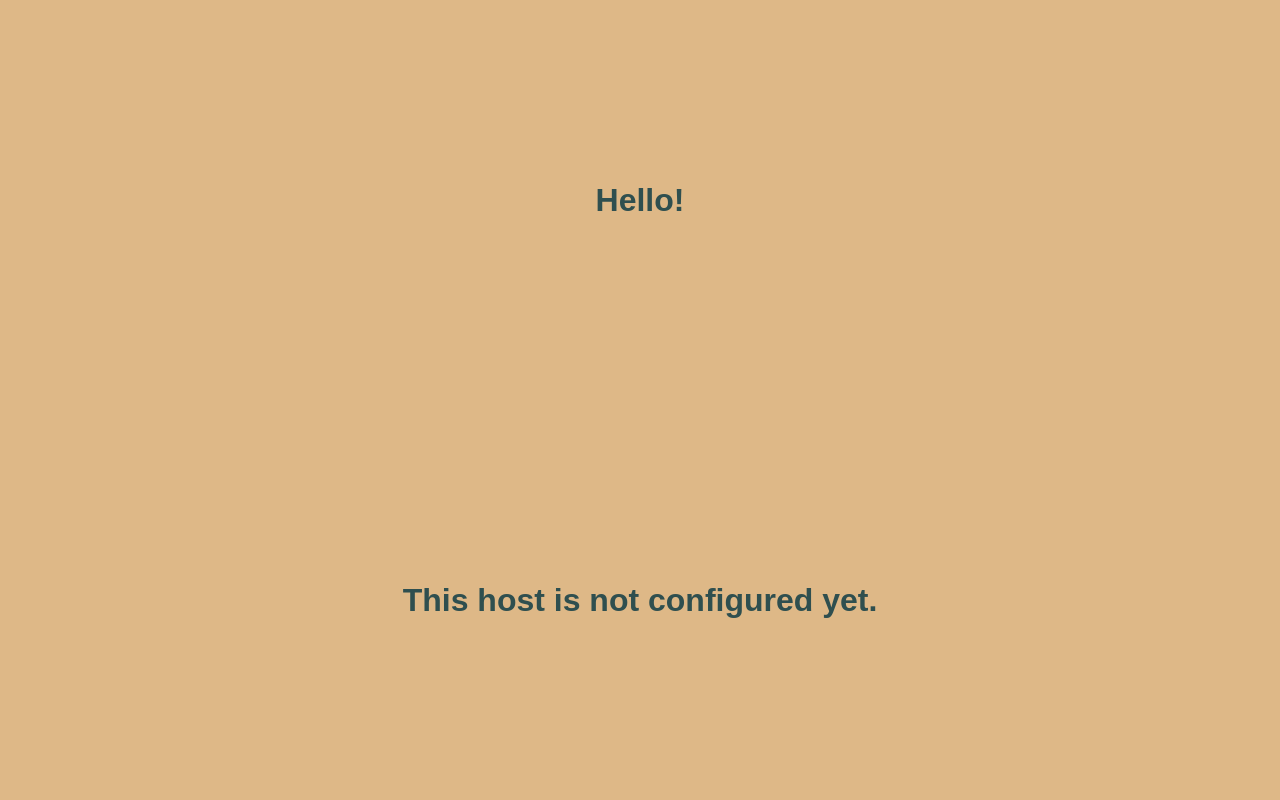
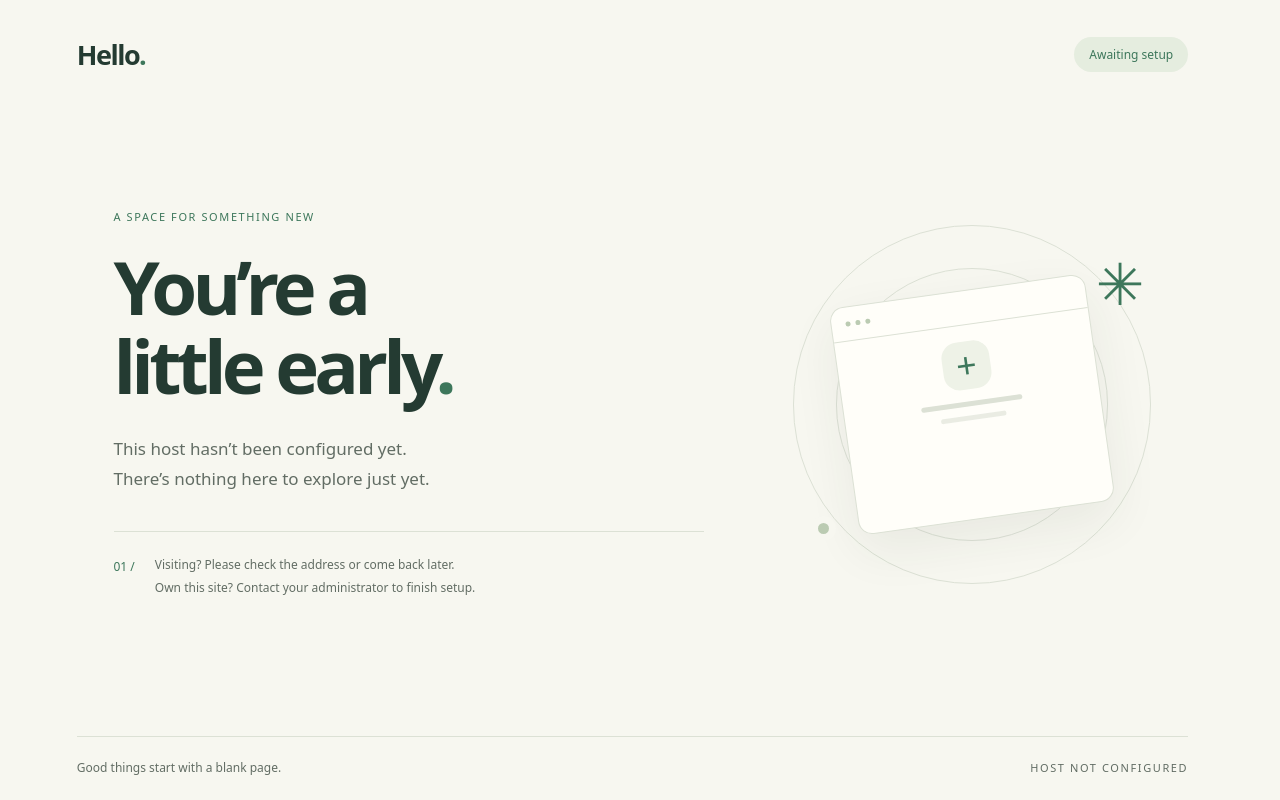
Before and after one commit to holizm/server, a plain HTML site: page webServer/defaultHtml/index.html in a window 1280 px wide. Drawn offline with Linux system fonts and the light colour scheme.

Commit message:
committed by script

```diff
--- /dev/null
+++ b/webServer/defaultHtml/illustration.css
@@ -0,0 +1,87 @@
+.illustration {
+    align-items: center;
+    aspect-ratio: 1;
+    display: flex;
+    flex: 0 0 clamp(240px, 28vw, 380px);
+    justify-content: center;
+    position: relative;
+
+    .orbit {
+        border: 1px solid var(--borderColor);
+        border-radius: 50%;
+        inset: 0;
+        position: absolute;
+
+        &.inner {
+            inset: 12%;
+        }
+    }
+
+    .window {
+        background: var(--windowSurface);
+        border: 1px solid var(--borderColor);
+        border-radius: 14px;
+        box-shadow: 0 18px 50px var(--windowShadow);
+        height: 64%;
+        transform: rotate(-8deg);
+        width: 72%;
+    }
+
+    .bar {
+        border-bottom: 1px solid var(--borderColor);
+        display: flex;
+        gap: 5px;
+        padding: 14px;
+
+        i {
+            background: var(--detailColor);
+            border-radius: 50%;
+            height: 5px;
+            width: 5px;
+        }
+    }
+
+    .symbol {
+        background: var(--symbolSurface);
+        border-radius: 16px;
+        color: var(--accentText);
+        font-size: 36px;
+        font-weight: 200;
+        line-height: 48px;
+        margin: 16px auto 12px;
+        text-align: center;
+        width: 48px;
+    }
+
+    .line {
+        background: var(--borderColor);
+        border-radius: 4px;
+        height: 5px;
+        margin: 9px auto;
+        width: 40%;
+
+        &.short {
+            opacity: 0.6;
+            width: 26%;
+        }
+    }
+
+    .spark {
+        color: var(--accentText);
+        font-size: 58px;
+        inset-block-start: 5%;
+        inset-inline-end: 2%;
+        position: absolute;
+    }
+
+    .point {
+        background: var(--detailColor);
+        border: 7px solid var(--pageSurface);
+        border-radius: 50%;
+        height: 25px;
+        inset-block-end: 12%;
+        inset-inline-start: 5%;
+        position: absolute;
+        width: 25px;
+    }
+}
--- a/webServer/defaultHtml/index.html
+++ b/webServer/defaultHtml/index.html
@@ -1,34 +1,49 @@
 <!DOCTYPE html>
-<html>
-
+<html lang='en'>
 <head>
-    <title>Non-configured Host</title>
-    <style>
-        * {
-            padding: 0;
-            margin: 0;
-        }
-
-        html {
-            height: 100%;
-        }
-
-        body {
-            display: grid;
-            place-items: center;
-            height: 100%;
-            background-color: burlywood;
-            font-family: sans-serif;
-            font-size: 200%;
-            font-weight: bold;
-            color: darkslategrey;
-        }
-    </style>
+    <meta charset='utf-8'>
+    <meta name='viewport' content='width=device-width, initial-scale=1'>
+    <meta name='robots' content='noindex, nofollow'>
+    <meta name='color-scheme' content='light'>
+    <title>Host not configured</title>
+    <link rel='stylesheet' href='/variables.css'>
+    <link rel='stylesheet' href='/page.css'>
+    <link rel='stylesheet' href='/illustration.css'>
+    <link rel='stylesheet' href='/layout.css'>
 </head>
-
 <body>
-    <p>Hello!</p>
-    <p>This host is not configured yet.</p>
+    <div class='page'>
+        <header>
+            <span class='wordmark'>Hello<span aria-hidden='true'>.</span></span>
+            <span class='status'>Awaiting setup</span>
+        </header>
+        <main>
+            <div class='illustration' aria-hidden='true'>
+                <div class='orbit'></div>
+                <div class='orbit inner'></div>
+                <div class='window'>
+                    <div class='bar'><i></i><i></i><i></i></div>
+                    <div class='symbol'>+</div>
+                    <div class='line'></div>
+                    <div class='line short'></div>
+                </div>
+                <span class='spark'>✳</span>
+                <span class='point'></span>
+            </div>
+            <div class='content'>
+                <p class='eyebrow'>A space for something new</p>
+                <h1>You’re a little early<span>.</span></h1>
+                <p class='description'>This host hasn’t been configured yet.<br>There’s nothing here to explore just yet.</p>
+                <div class='note'>
+                    <span class='number' aria-hidden='true'>01 /</span>
+                    <p>Visiting? Please check the address or come back later.<br>Own this site? Contact your administrator to finish setup.</p>
+                </div>
+            </div>
+        </main>
+        <footer>
+            <span>Good things start with a blank page.</span>
+            <span class='label'>Host not configured</span>
+        </footer>
+    </div>
 </body>
-
 </html>
--- /dev/null
+++ b/webServer/defaultHtml/layout.css
@@ -0,0 +1,49 @@
+.note {
+    .number {
+        color: var(--accentText);
+        flex-shrink: 0;
+        font-size: 12px;
+        padding-block-start: 4px;
+    }
+
+    p {
+        color: var(--bodyText);
+        font-size: 12px;
+        line-height: 1.9;
+        margin: 0;
+    }
+}
+
+footer {
+    border-top: 1px solid var(--borderColor);
+    color: var(--bodyText);
+    font-size: 12px;
+    padding-block-start: 22px;
+}
+
+@media (max-width: 760px) {
+    .page {
+        padding-block-start: 24px;
+    }
+
+    main {
+        flex-direction: column;
+        gap: 40px;
+        padding-block: 48px;
+    }
+
+    .illustration {
+        flex: none;
+        width: 240px;
+    }
+
+    .content {
+        width: 100%;
+    }
+
+    footer {
+        align-items: flex-start;
+        flex-direction: column;
+        gap: 12px;
+    }
+}
--- /dev/null
+++ b/webServer/defaultHtml/page.css
@@ -0,0 +1,99 @@
+* {
+    box-sizing: border-box;
+}
+
+html {
+    background: var(--pageSurface);
+    scrollbar-gutter: stable;
+}
+
+body {
+    color: var(--headingText);
+    font-family: system-ui, sans-serif;
+    margin: 0;
+}
+
+.page {
+    display: flex;
+    flex-direction: column;
+    margin-inline: auto;
+    max-width: 1440px;
+    min-height: 100svh;
+    padding: 36px clamp(24px, 6vw, 88px) 24px;
+}
+
+header,
+footer {
+    align-items: center;
+    display: flex;
+    gap: 20px;
+    justify-content: space-between;
+}
+
+.wordmark {
+    font-size: 27px;
+    font-weight: 750;
+    letter-spacing: -1.5px;
+}
+
+.wordmark span,
+h1 span {
+    color: var(--accentText);
+}
+
+.status {
+    background: var(--accentSurface);
+    border-radius: 30px;
+    color: var(--accentText);
+    font-size: 12px;
+    padding: 9px 15px;
+}
+
+main {
+    align-items: center;
+    display: flex;
+    flex: 1;
+    flex-direction: row-reverse;
+    gap: clamp(40px, 7vw, 100px);
+    justify-content: center;
+    padding-block: 80px;
+}
+
+.content {
+    max-width: 590px;
+}
+
+.eyebrow,
+.label {
+    font-size: 11px;
+    letter-spacing: 1.6px;
+    text-transform: uppercase;
+}
+
+.eyebrow {
+    color: var(--accentText);
+    margin-block: 0 24px;
+}
+
+h1 {
+    font-size: clamp(48px, 5.8vw, 80px);
+    font-weight: 550;
+    letter-spacing: -0.065em;
+    line-height: 1.06;
+    margin: 0;
+    text-wrap: balance;
+}
+
+.description {
+    color: var(--bodyText);
+    font-size: 17px;
+    line-height: 1.8;
+    margin-block: 28px 36px;
+}
+
+.note {
+    border-top: 1px solid var(--borderColor);
+    display: flex;
+    gap: 20px;
+    padding-block-start: 22px;
+}
--- /dev/null
+++ b/webServer/defaultHtml/variables.css
@@ -0,0 +1,12 @@
+:root {
+    --pageSurface: #f7f7f0;
+    --headingText: #243b32;
+    --bodyText: #626d64;
+    --accentText: #3d775b;
+    --accentSurface: #e5eddf;
+    --borderColor: #dce1d5;
+    --windowSurface: #fffef9;
+    --windowShadow: #273d3012;
+    --symbolSurface: #eef2e7;
+    --detailColor: #bbcbb2;
+}
```
